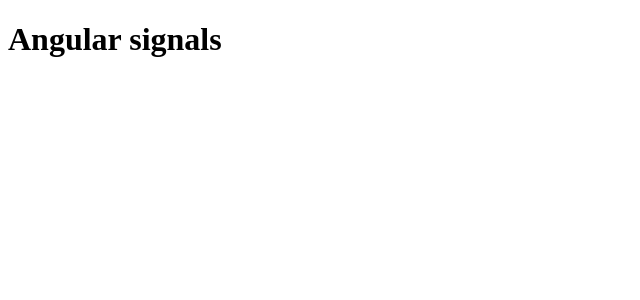
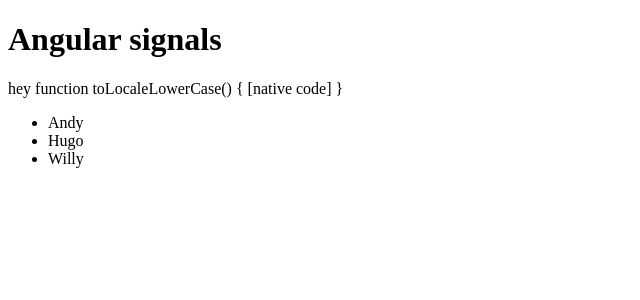
Before and after one commit to elanioazul/angular-with-signals-modernize-state-management, an Angular app: page / in a window 1280 px wide. Shown: the top 300 px of the page, without its empty margins (0-640 px from the left). Built offline with nearby package versions, Linux system fonts and the light colour scheme.

Commit message:
angular-access-an-angular-signal-s-value-and-display-it-within-the-component-template

```diff
--- a/src/app/app.component.ts
+++ b/src/app/app.component.ts
@@ -8,10 +8,23 @@
   imports: [CommonModule, RouterOutlet],
   template: `
   <h1>Angular signals</h1>
+  {{item()}}
+  {{item()?.toLocaleLowerCase}}
+  <ul>
+    @for (item of items(); track 'id') {
+      <li>{{item.name}}</li>
+    }
 
+  </ul>
   `,
   styleUrl: './app.component.scss'
 })
 export class AppComponent {
-  item = signal<string | undefined>(undefined)
+  item = signal<string | undefined>('hey');
+  items = signal([
+    {id: 1, name: 'Andy'},
+    {id: 2, name: 'Hugo'},
+    {id: 3, name: 'Willy'},
+
+  ])
 }
```
